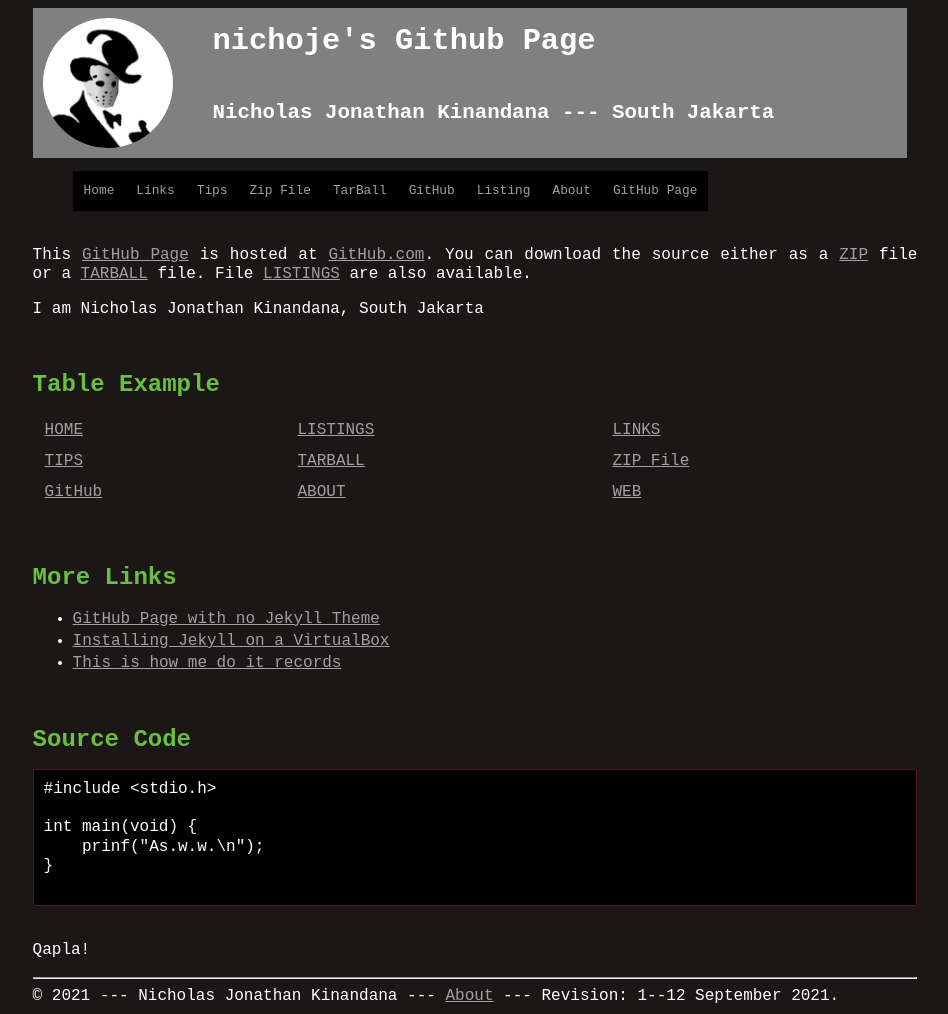
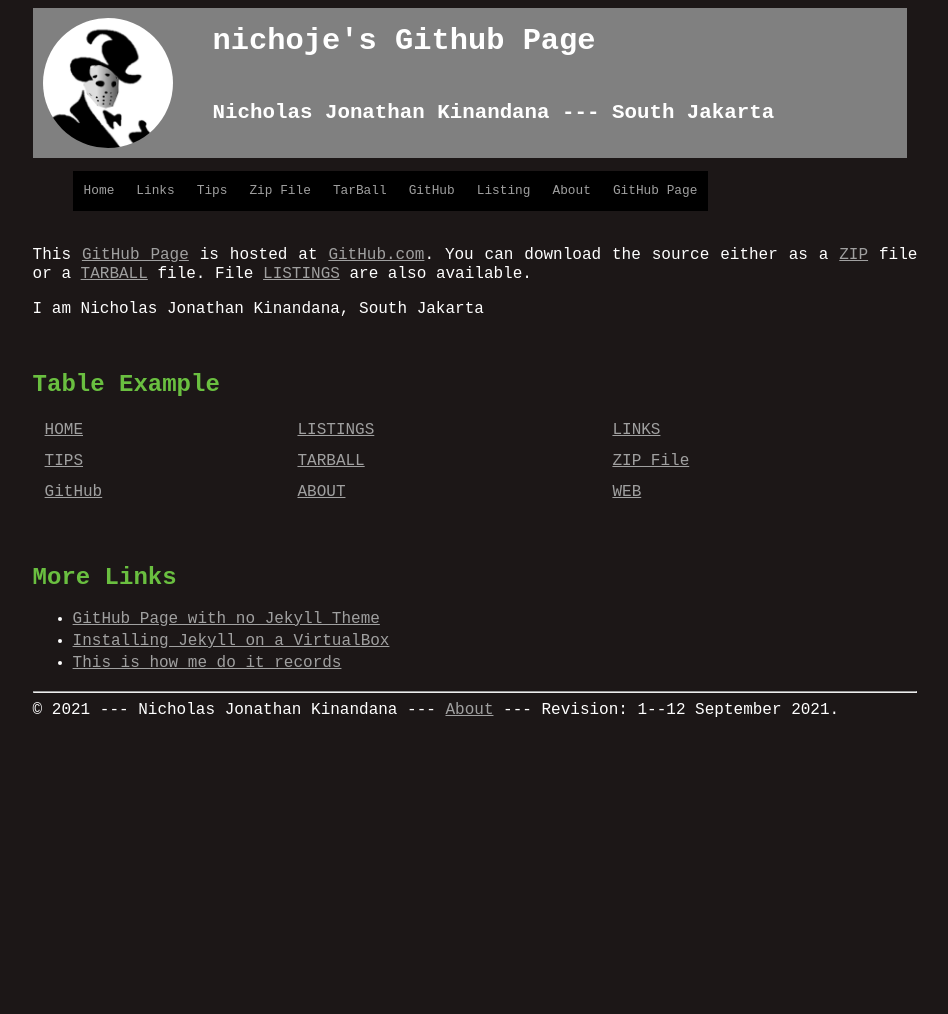
Before and after one commit to nichoje/os212, a Jekyll site: the page built from index.md, in a window 1280 px wide. Shown: the whole page, without its empty margins (165-1113 px from the left). Built offline with Jekyll 4.4.1, drawn with Linux system fonts in a browser that asks for light colours; after the commit the page ends 900 px from its top, so only the background shows below that.

Commit message:
Update index.md

````diff
--- a/index.md
+++ b/index.md
@@ -23,18 +23,3 @@ I am {{ site.author }}, {{ site.address }}
 * [GitHub Page with no Jekyll Theme](https://doit.vlsm.org/001.md)
 * [Installing Jekyll on a VirtualBox](https://doit.vlsm.org/005.md)
 * [This is how me do it records](https://doit.vlsm.org/)
-
-<br>
-## Source Code
-
-```
-#include <stdio.h>
-
-int main(void) {
-    prinf("As.w.w.\n");
-}
-
-```
-
-<br>
-Qapla!
````
